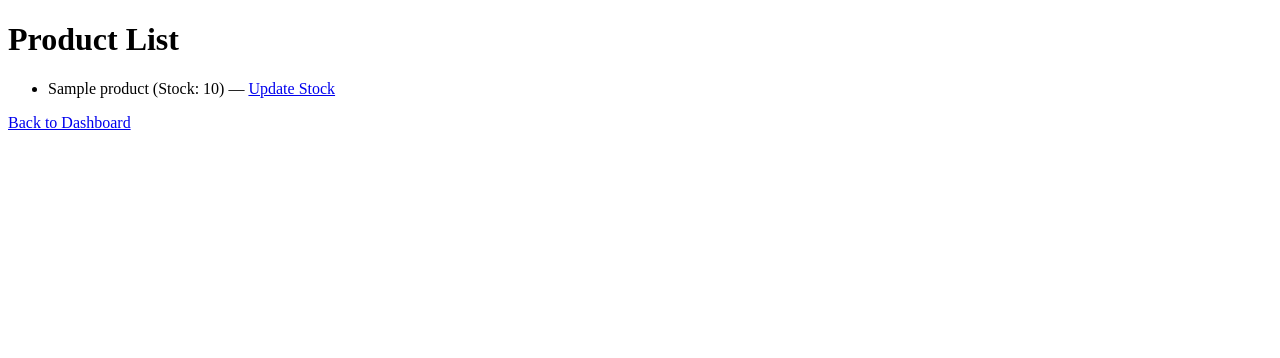
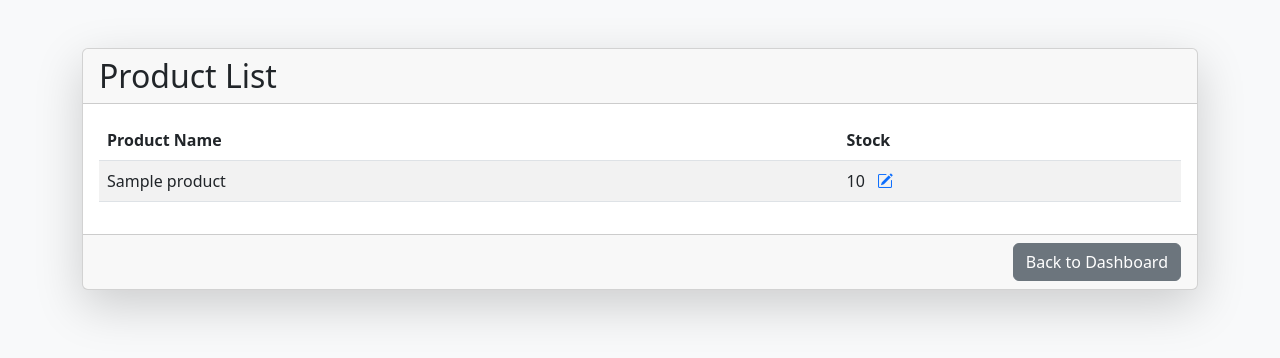
Before and after one commit to lk18tu/COSC4P02_inventory, a Django app: page /updateStock/products/ in a window 1280 px wide. Shown: the top 358 px of the page. Run offline with Django 5.2, Linux system fonts and the light colour scheme; a user stored in the database is signed in; tables that the repository leaves empty hold one stand-in row (values such as "Sample post").

Commit message:
Updated UI
Updated the UI to match the login/register page

```diff
--- a/src/inventory_track/updateStock/templates/updateStock/product_list.html
+++ b/src/inventory_track/updateStock/templates/updateStock/product_list.html
@@ -1,23 +1,52 @@
+{% load static %}
 <!DOCTYPE html>
-<html>
+<html lang="en">
 <head>
-    <meta charset="utf-8">
+  <meta charset="UTF-8">
+  <meta name="viewport" content="width=device-width, initial-scale=1.0">
   <title>Product List</title>
+  <link rel="stylesheet" href="https://cdn.jsdelivr.net/npm/bootstrap@5.3.0/dist/css/bootstrap.min.css">
+  <link rel="stylesheet" href="https://cdn.jsdelivr.net/npm/bootstrap-icons/font/bootstrap-icons.css">
+  <link rel="stylesheet" href="{% static 'css/styles.css' %}">
 </head>
-  <body>
-    <h1>Product List</h1>
+<body class="bg-light">
+  <div class="container my-5">
+    <div class="card shadow-lg">
+      <div class="card-header">
+         <h2 class="mb-0">Product List</h2>
+      </div>
+      <div class="card-body">
         {% if products %}
-      <ul>
+          <table class="table table-striped">
+            <thead>
+              <tr>
+                <th>Product Name</th>
+                <th>Stock</th>
+              </tr>
+            </thead>
+            <tbody>
               {% for product in products %}
-          <li>
-            {{ product.name }} (Stock: {{ product.stock }})
-            &mdash; <a href="{% url 'updateStock:update_stock' product.pk %}">Update Stock</a>
-          </li>
+                <tr>
+                  <td>{{ product.name }}</td>
+                  <td>
+                    {{ product.stock }}
+                    <a href="{% url 'updateStock:update_stock' product.pk %}" class="ms-2 text-decoration-none">
+                      <i class="bi bi-pencil-square"></i>
+                    </a>
+                  </td>
+                </tr>
               {% endfor %}
-      </ul>
+            </tbody>
+          </table>
         {% else %}
-      <p>No products available.</p>
+          <p class="text-muted">No products available.</p>
         {% endif %}
-    <p><a href="/userauth/dashboard/">Back to Dashboard</a></p>
+      </div>
+      <div class="card-footer text-end">
+        <a href="/userauth/dashboard/" class="btn btn-secondary">Back to Dashboard</a>
+      </div>
+    </div>
+  </div>
+  <script src="https://cdn.jsdelivr.net/npm/bootstrap@5.3.0/dist/js/bootstrap.bundle.min.js"></script>
 </body>
 </html>
```
Also changed, not shown: src/inventory_track/updateStock/templates/updateStock/update_stock.html (+25 -10 lines). Lines whose indentation alone changed are shown as unchanged.
